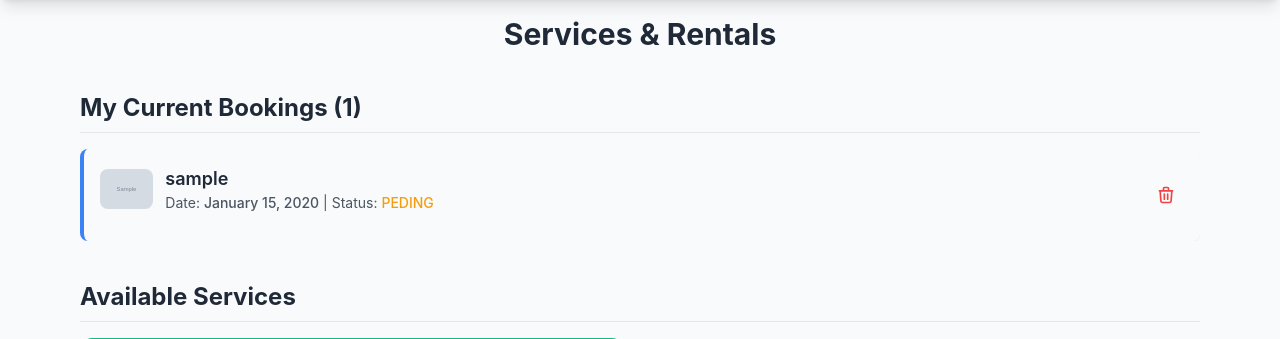
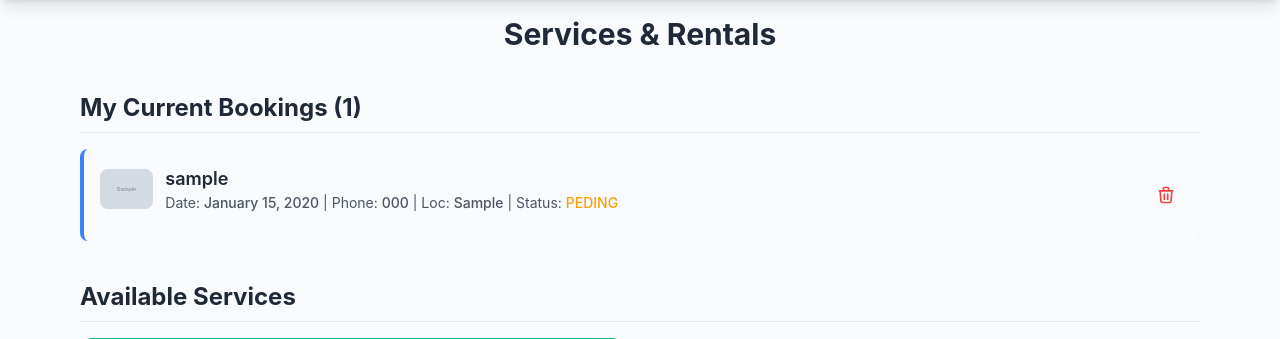
Before and after one commit to Hieng-Phun/Biker_Portal, a Django app: page /services-rental/ in a window 1280 px wide. Shown: the part 70-409 px from the top of the page. Run offline with Django 5.2, Linux system fonts and the light colour scheme; a user stored in the database is signed in; tables that the repository leaves empty hold one stand-in row (values such as "Sample post"); grey boxes marked "Sample" are stand-in pictures; some libraries are stand-ins or nearby versions.

Commit message:
all final completes

```diff
--- a/biker/settings.py
+++ b/biker/settings.py
@@ -39,6 +39,7 @@ CSRF_TRUSTED_ORIGINS = ['https://bikerportal.up.railway.app']
 # Application definition
 
 INSTALLED_APPS = [
+    'location_field.apps.DefaultConfig',
     'jazzmin',
     'django.contrib.admin',
     'django.contrib.auth',
--- a/my_app/admin.py
+++ b/my_app/admin.py
@@ -86,7 +86,7 @@ class CartItemAdmin(admin.ModelAdmin):
 # Register Booking Model
 @admin.register(Booking)
 class BookingAdmin(admin.ModelAdmin):
-    list_display = ('user', 'service_rental', 'preferred_date', 'status', 'booked_at')
+    list_display = ('user', 'service_rental', 'preferred_date','phone_number','city','location', 'status', 'booked_at')
     list_filter = ('status', 'service_rental__service_type', 'preferred_date')
     search_fields = ('user__username', 'service_rental__name')
     list_editable = ('status',) # Allow status change directly in the list view
--- a/my_app/models.py
+++ b/my_app/models.py
@@ -1,5 +1,8 @@
 from django.db import models
 from django.contrib.auth.models import User # Using Django's built-in User model
+from django.core.validators import RegexValidator
+from location_field.models.plain import PlainLocationField
+
 
 # Constants for Service/Rental Type
 SERVICE_TYPE_CHOICES = [
@@ -85,6 +88,10 @@ class Booking(models.Model):
     user = models.ForeignKey(User, on_delete=models.CASCADE)
     service_rental = models.ForeignKey(ServiceRental, on_delete=models.CASCADE)
     preferred_date = models.DateField()
+    phone_regex = RegexValidator(regex=r'^\+?855?\d{9,15}$', message="Phone number must be entered in the format: '+999999999'. Up to 15 digits allowed.")
+    phone_number = models.CharField(validators=[phone_regex], max_length=17, blank=True)
+    location = PlainLocationField(based_fields=['city'], zoom=7,null=True, blank=True)
+    city = models.CharField(max_length=255, null=True, blank=True)
     notes = models.TextField(blank=True, null=True)
     status = models.CharField(max_length=50, default='PEDING',choices=BOOKING_TYPE_CHOICES)
     booked_at = models.DateTimeField(auto_now_add=True)
--- a/my_app/templates/bikeportal/base.html
+++ b/my_app/templates/bikeportal/base.html
@@ -5,6 +5,9 @@
     <meta charset="UTF-8" />
     <meta name="viewport" content="width=device-width, initial-scale=1.0" />
     <title>{% block title %}BikePortal{% endblock %}</title>
+    <script
+      src="https://maps.googleapis.com/maps/api/js?key=AIzaSyC9vtlUNfJ3KiNsiyDflhKbA8JV3SZ77gY&libraries=places">
+    </script>
     <!-- Load Tailwind CSS from CDN -->
     <script src="https://cdn.tailwindcss.com"></script>
     <script>
--- a/my_app/templates/bikeportal/services_rental.html
+++ b/my_app/templates/bikeportal/services_rental.html
@@ -2,6 +2,8 @@
 {% block title %}Services & Rental - BikePortal{% endblock %}
 
 {% block content %}
+<script src="https://maps.googleapis.com/maps/api/js?key=YOUR_GOOGLE_MAPS_API_KEY&libraries=places"></script>
+
 <div class="mx-20">
 <h2 class="text-3xl font-bold text-center text-secondary mb-10">Services & Rentals</h2>
 
@@ -18,6 +20,8 @@
                             <p class="font-semibold text-lg">{{ booking.service_rental.name }}</p>
                             <p class="text-sm text-gray-600">
                                 Date: <span class="font-medium">{{ booking.preferred_date|date:"F j, Y" }}</span> |
+                                Phone: <span class="font-medium">{{ booking.phone_number|default:"N/A" }}</span> |
+                                Loc: <span class="font-medium">{{ booking.city|default:"N/A" }}</span> |
 
                                 Status:
                                 {% if booking.status == "PEDING" %}
@@ -25,8 +29,6 @@
                                 {% else %}
                                     <span class="font-medium text-success">{{ booking.status }}</span>
                                 {% endif %}
-
-
                             </p>
                         </div>
                         </div>
@@ -69,23 +71,35 @@
                 <button
                     class="w-full py-2 bg-primary text-white font-semibold rounded-lg shadow-md hover:bg-indigo-600 transition duration-300"
                     onclick="openModal(
-                        '{% if item.service_type == "RENTAL" %}Book Your Rental{% else %}Schedule Service{% endif %} - {{ item.name }}',
-                        'Please provide your preferred date and details.',
+                        '{% if item.service_type == 'RENTAL' %}Book Your Rental{% else %}Schedule Service{% endif %} - {{ item.name }}',
+                        'Search or drag the pin to your location.',
                         `
                         <input type='hidden' name='service_id' value='{{ item.id }}'>
-                        <label for='date' class='block text-sm font-medium text-gray-700'>Preferred Date</label>
-                        <input type='date' id='date' name='date' required class='mt-1 block w-full p-3 border border-gray-300 rounded-lg shadow-sm focus:ring-primary focus:border-primary'>
+
+                        <label class='block text-sm font-medium text-gray-700'>Preferred Date</label>
+                        <input type='date' name='date' required class='mt-1 block w-full p-2 border rounded-lg mb-3'>
+
+                        <label class='block text-sm font-medium text-gray-700'>Phone Number</label>
+                        <input type='tel' name='phone_number' placeholder='+855...' required class='mt-1 block w-full p-2 border rounded-lg mb-3'>
+
+                        <label class='block text-sm font-medium text-gray-700'>Search Address</label>
+                        <input type='text' id='map_search' placeholder='Start typing your address...' class='mt-1 block w-full p-2 border rounded-lg mb-2'>
+
+                        <div id='map_canvas' style='height: 200px; width: 100%; border-radius: 8px;' class='mb-2 shadow-inner border'></div>
+
+                        <input type='hidden' name='location' id='id_location'>
+                        <input type='hidden' name='city' id='id_city'>
 
                         {% if item.service_type == 'RENTAL' %}
-                        <label for='duration' class='block text-sm font-medium text-gray-700 mt-4'>Duration (Days)</label>
-                        <input type='number' id='duration' name='duration' value='1' min='1' required class='mt-1 block w-full p-3 border border-gray-300 rounded-lg shadow-sm focus:ring-primary focus:border-primary'>
+                        <label class='block text-sm font-medium text-gray-700'>Duration (Days)</label>
+                        <input type='number' name='duration' value='1' min='1' required class='mt-1 block w-full p-2 border rounded-lg mb-3'>
                         {% endif %}
 
-                        <label for='notes' class='block text-sm font-medium text-gray-700 mt-4'>Details/Notes</label>
-                        <textarea id='notes' name='notes' rows='3' class='mt-1 block w-full p-3 border border-gray-300 rounded-lg shadow-sm focus:ring-primary focus:border-primary'></textarea>
+                        <label class='block text-sm font-medium text-gray-700'>Details/Notes</label>
+                        <textarea name='notes' rows='2' class='mt-1 block w-full p-2 border rounded-lg'></textarea>
                         `,
                         '{% url "book_service" %}'
-                    )">
+                    ); initBookingMap();">
                     {% if item.service_type == 'RENTAL' %}Book Your Rental{% else %}Schedule Service{% endif %}
                 </button>
             {% endif %}
@@ -96,4 +110,63 @@
     {% endfor %}
 </div>
 </div>
+
+<script>
+function initBookingMap() {
+    // Delay slightly to wait for the modal to be visible in the DOM
+    setTimeout(() => {
+        const canvas = document.getElementById('map_canvas');
+        if (!canvas) return;
+
+        const defaultLocation = { lat: 11.5564, lng: 104.9282 }; // Default: Phnom Penh
+        const map = new google.maps.Map(canvas, {
+            center: defaultLocation,
+            zoom: 14,
+            mapTypeControl: false,
+        });
+
+        const marker = new google.maps.Marker({
+            position: defaultLocation,
+            map: map,
+            draggable: true,
+            title: "Drag to your location"
+        });
+
+        const searchInput = document.getElementById('map_search');
+        const autocomplete = new google.maps.places.Autocomplete(searchInput);
+        autocomplete.bindTo('bounds', map);
+
+        // When user selects an address from suggestions
+        autocomplete.addListener('place_changed', () => {
+            const place = autocomplete.getPlace();
+            if (!place.geometry) return;
+
+            map.setCenter(place.geometry.location);
+            map.setZoom(17);
+            marker.setPosition(place.geometry.location);
+            saveData(place.geometry.location, place.formatted_address);
+        });
+
+        // When user drags the pin manually
+        google.maps.event.addListener(marker, 'dragend', function() {
+            const pos = marker.getPosition();
+            // Use Geocoder to turn coordinates into a readable address for the 'city' field
+            const geocoder = new google.maps.Geocoder();
+            geocoder.geocode({ location: pos }, (results, status) => {
+                if (status === "OK" && results[0]) {
+                    saveData(pos, results[0].formatted_address);
+                    searchInput.value = results[0].formatted_address;
+                } else {
+                    saveData(pos, pos.lat() + ", " + pos.lng());
+                }
+            });
+        });
+
+        function saveData(location, address) {
+            document.getElementById('id_location').value = location.lat() + "," + location.lng();
+            document.getElementById('id_city').value = address;
+        }
+    }, 400);
+}
+</script>
 {% endblock %}
--- a/my_app/views.py
+++ b/my_app/views.py
@@ -198,6 +198,7 @@ def checkout(request):
 
     return redirect('cart') # Prevent GET access
 
+
 @login_required
 def book_service(request):
     """Handles the booking of a service or rental."""
@@ -206,7 +207,10 @@ def book_service(request):
         preferred_date = request.POST.get('date')
         notes = request.POST.get('notes')
         duration = request.POST.get('duration') # Optional for rentals
-
+        phone = request.POST.get('phone_number')
+        city = request.POST.get('city')
+        location = request.POST.get('location')
+        # ------------------
         service = get_object_or_404(ServiceRental, id=service_id)
 
         Booking.objects.create(
@@ -214,11 +218,15 @@ def book_service(request):
             service_rental=service,
             preferred_date=preferred_date,
             notes=notes,
+            phone_number=phone,
+            city=city,
+            location=location,
             duration_days=duration if service.service_type == 'RENTAL' else None
         )
 
         messages.success(request, f"Successfully booked {service.name}! Confirmation pending.")
         return redirect('services_rental')
+
     return redirect('services_rental')
 
 @login_required
```
Also changed, not shown: my_app/migrations/0002_booking_location_booking_phone_number_and_more.py (added), my_app/migrations/0003_booking_city.py (added), my_app/migrations/0004_alter_booking_city.py (added).
